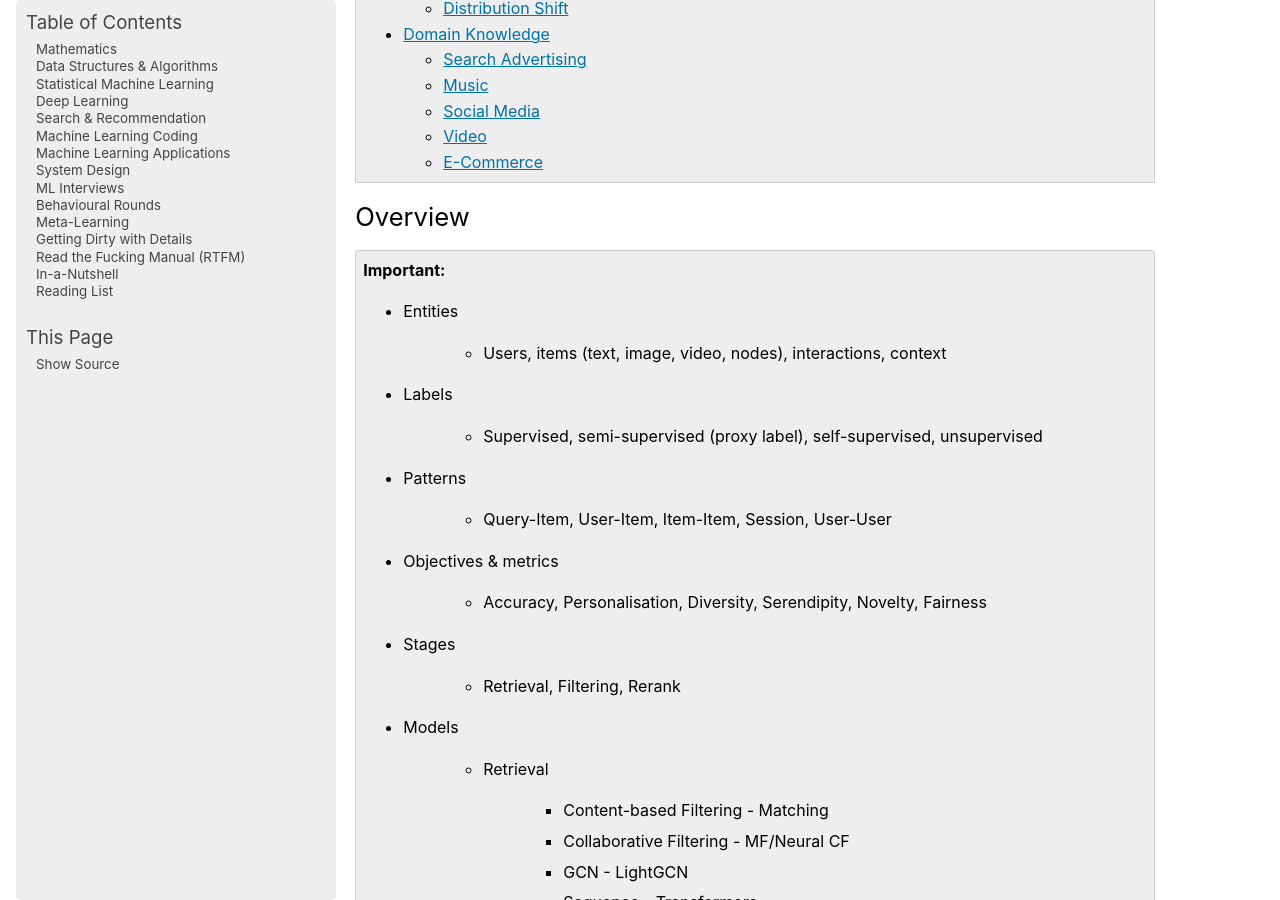
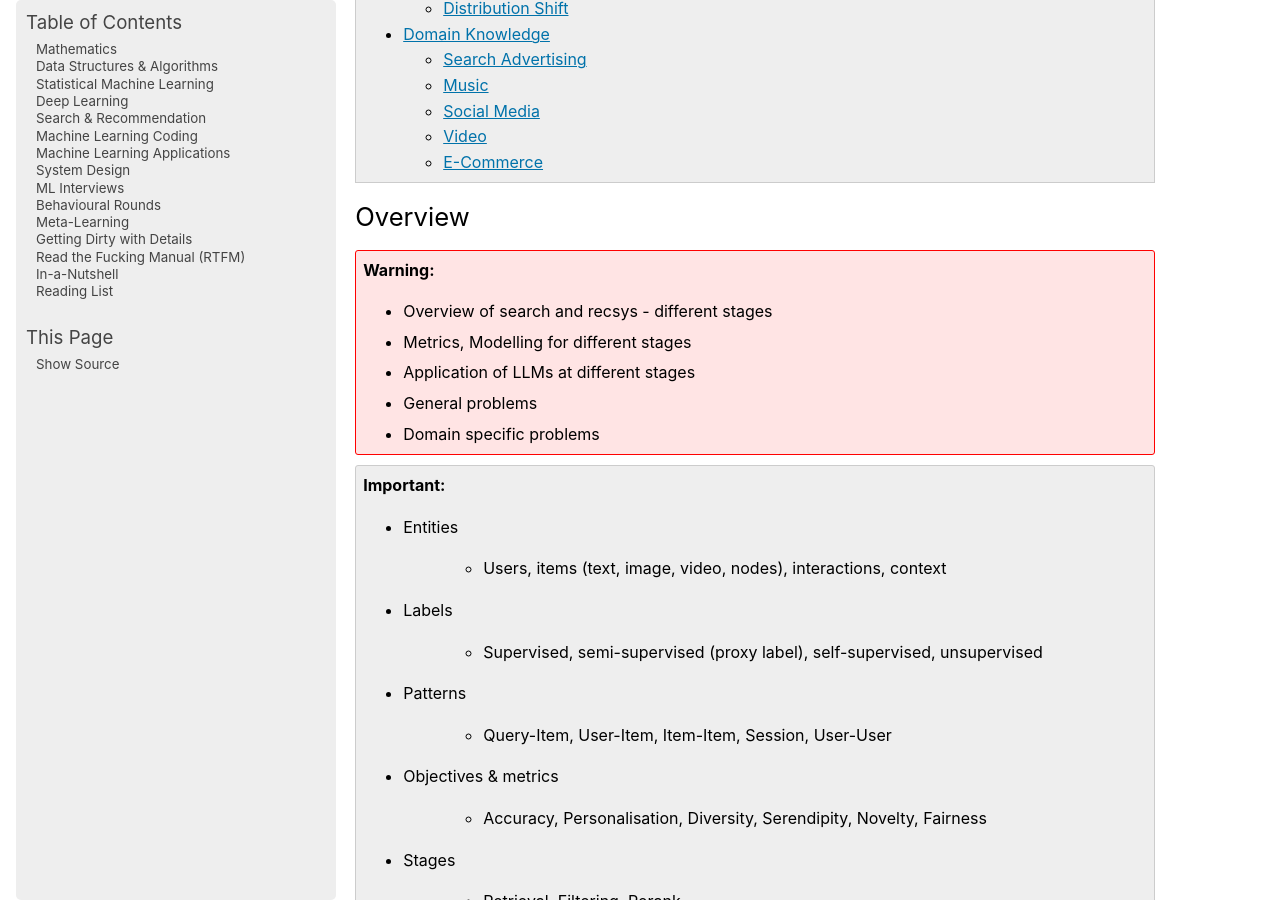
Before and after one commit to uselesstechjunks/leetcode, a Sphinx documentation site: the page built from docs/source/rank.rst, in a window 1280 px wide and 900 px high, scrolled down 999 px. Built offline with Sphinx 7.4.7, drawn with Linux system fonts in a browser that asks for light colours.

Commit message:
Update rank.rst (#466)

```diff
--- a/docs/source/rank.rst
+++ b/docs/source/rank.rst
@@ -9,6 +9,14 @@ Search & Recommendation
 ************************************************************************************
 Overview
 ************************************************************************************
+.. warning::
+
+	* Overview of search and recsys - different stages
+	* Metrics, Modelling for different stages
+	* Application of LLMs at different stages
+	* General problems
+	* Domain specific problems
+
 .. important::
 	- Entities
 
@@ -22,7 +30,6 @@ Overview
 	- Objectives & metrics
 
 		- Accuracy, Personalisation, Diversity, Serendipity, Novelty, Fairness
-
 	- Stages
 
 		- Retrieval, Filtering, Rerank
@@ -40,7 +47,6 @@ Overview
 		- Rerank
 
 			- GBDT, NN, DCN, WDN, DPP
-
 	- Domains
 
 		- Search Advertising
@@ -48,7 +54,6 @@ Overview
 		- Video
 		- E-commerce
 		- Social media
-
 	- Issues
 
 		- General
@@ -59,13 +64,11 @@ Overview
 			#. Short-Term Engagement vs. Long-Term User Retention Trade-off
 			#. Privacy concerns & compliance (GDPR, CCPA)
 			#. Distribution shift (data/input, concept/target)
-
 		- Nuanced
 
 			#. Real-Time Personalization & Latency Trade-Offs
 			#. Cross-device and cross-session personalization
 			#. Multi-modality & cross-domain recommendation challenges
-
 		- Domain-Specific
 
 			#. Search-Specific Issues: Query Understanding & Intent Disambiguation
```
